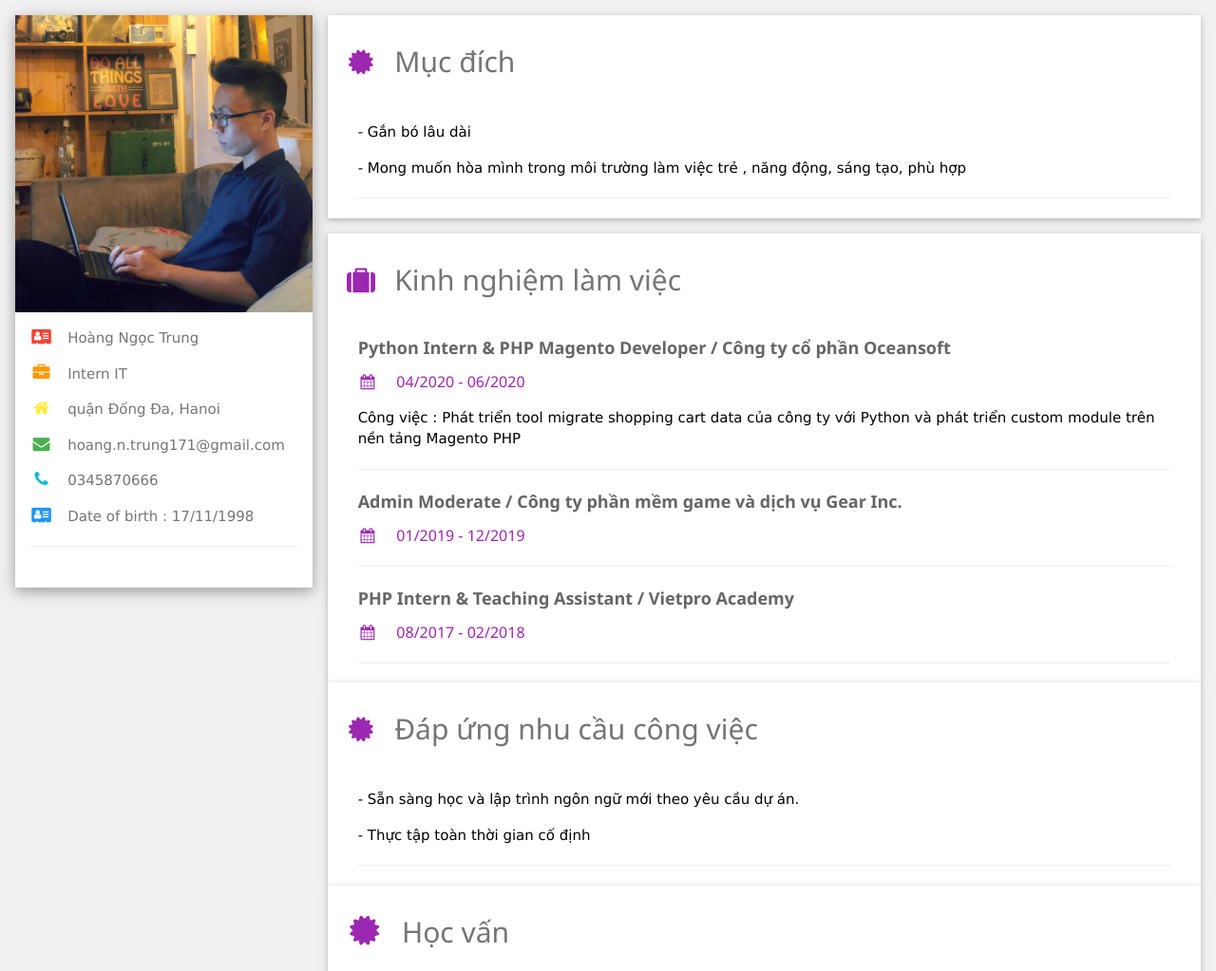
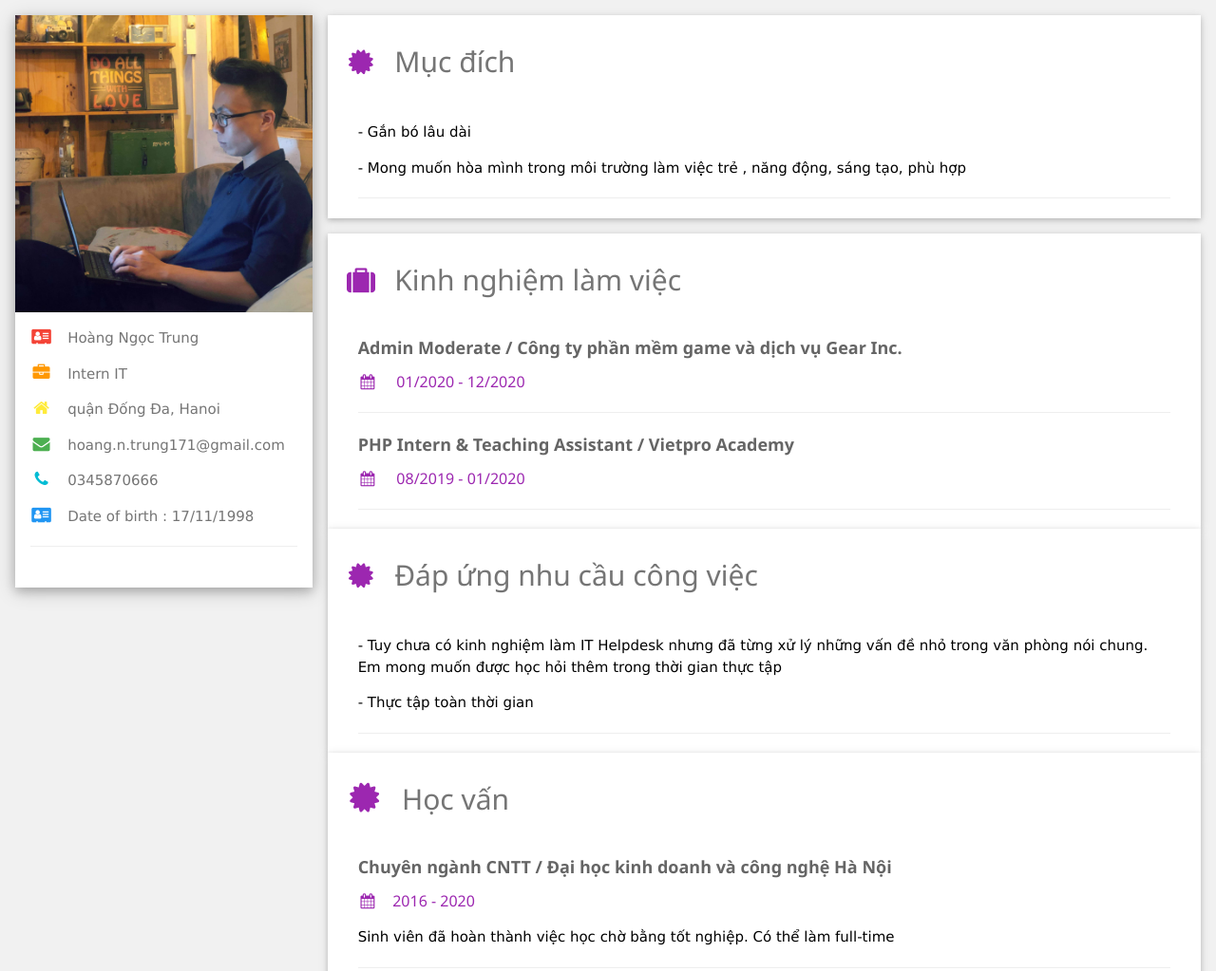
Before and after one commit to subzeroproject/just-cv, a plain HTML site: page index.html in a window 1280 px wide. Shown: the top 1023 px of the page at 95% size. Drawn offline with Linux system fonts and the light colour scheme.

Commit message:
Update index.html

```diff
--- a/index.html
+++ b/index.html
@@ -268,15 +268,11 @@ hr{border:0;border-top:1px solid #eee;margin:20px 0}
       <div class="w3-container w3-card w3-white">
         <h2 class="w3-text-grey w3-padding-16"><i class="fa fa-suitcase fa-fw w3-margin-right w3-xxsmall w3-text-purple"></i>Kinh nghiệm làm việc</h2>
         <div class="w3-container">
-          <h5 class="w3-opacity"><b>Python Intern & PHP Magento Developer / Công ty cổ phần Oceansoft</b></h5>
-          <h6 class="w3-text-purple"><i class="fa fa-calendar fa-fw w3-margin-right"></i> 04/2020 - 06/2020 </h6>
-          <p> Công việc : Phát triển tool migrate shopping cart data của công ty với Python và phát triển custom module trên nền tảng Magento PHP </p>
-          <hr>
           <h5 class="w3-opacity"><b>Admin Moderate / Công ty phần mềm game và dịch vụ Gear Inc.</b></h5>
-          <h6 class="w3-text-purple"><i class="fa fa-calendar fa-fw w3-margin-right"></i> 01/2019 - 12/2019 </h6>
+          <h6 class="w3-text-purple"><i class="fa fa-calendar fa-fw w3-margin-right"></i> 01/2020 - 12/2020 </h6>
           <hr>
           <h5 class="w3-opacity"><b>PHP Intern & Teaching Assistant / Vietpro Academy</b></h5>
-          <h6 class="w3-text-purple"><i class="fa fa-calendar fa-fw w3-margin-right"></i> 08/2017 - 02/2018 </h6>
+          <h6 class="w3-text-purple"><i class="fa fa-calendar fa-fw w3-margin-right"></i> 08/2019 - 01/2020 </h6>
           <hr>
         </div>
       </div>
@@ -284,8 +280,8 @@ hr{border:0;border-top:1px solid #eee;margin:20px 0}
       <div class="w3-container w3-card-2 w3-white">
         <h2 class="w3-text-grey w3-padding-16"><i class="fa fa-certificate fa-fw w3-margin-right w3-xxsmall w3-text-purple"></i>Đáp ứng nhu cầu công việc</h2>
         <div class="w3-container">
-          <p>- Sẵn sàng học và lập trình ngôn ngữ mới theo yêu cầu dự án. </p>
-          <p>- Thực tập toàn thời gian cố định</p>
+          <p>- Tuy chưa có kinh nghiệm làm IT Helpdesk nhưng đã từng xử lý những vấn đề nhỏ trong văn phòng nói chung. Em mong muốn được học hỏi thêm trong thời gian thực tập</p>
+          <p>- Thực tập toàn thời gian </p>
           <hr>
         </div>
 
@@ -296,7 +292,7 @@ hr{border:0;border-top:1px solid #eee;margin:20px 0}
         <div class="w3-container">
           <h5 class="w3-opacity"><b>Chuyên ngành CNTT / Đại học kinh doanh và công nghệ Hà Nội</b></h5>
           <h6 class="w3-text-purple"><i class="fa fa-calendar fa-fw w3-margin-right"></i>2016 - 2020</h6>
-          <p> Sinh viên đã hoàn thành việc học chờ bằng tốt nghiệp</p>
+          <p> Sinh viên đã hoàn thành việc học chờ bằng tốt nghiệp. Có thể làm full-time</p>
           <hr>
         </div>
       </div>
```
